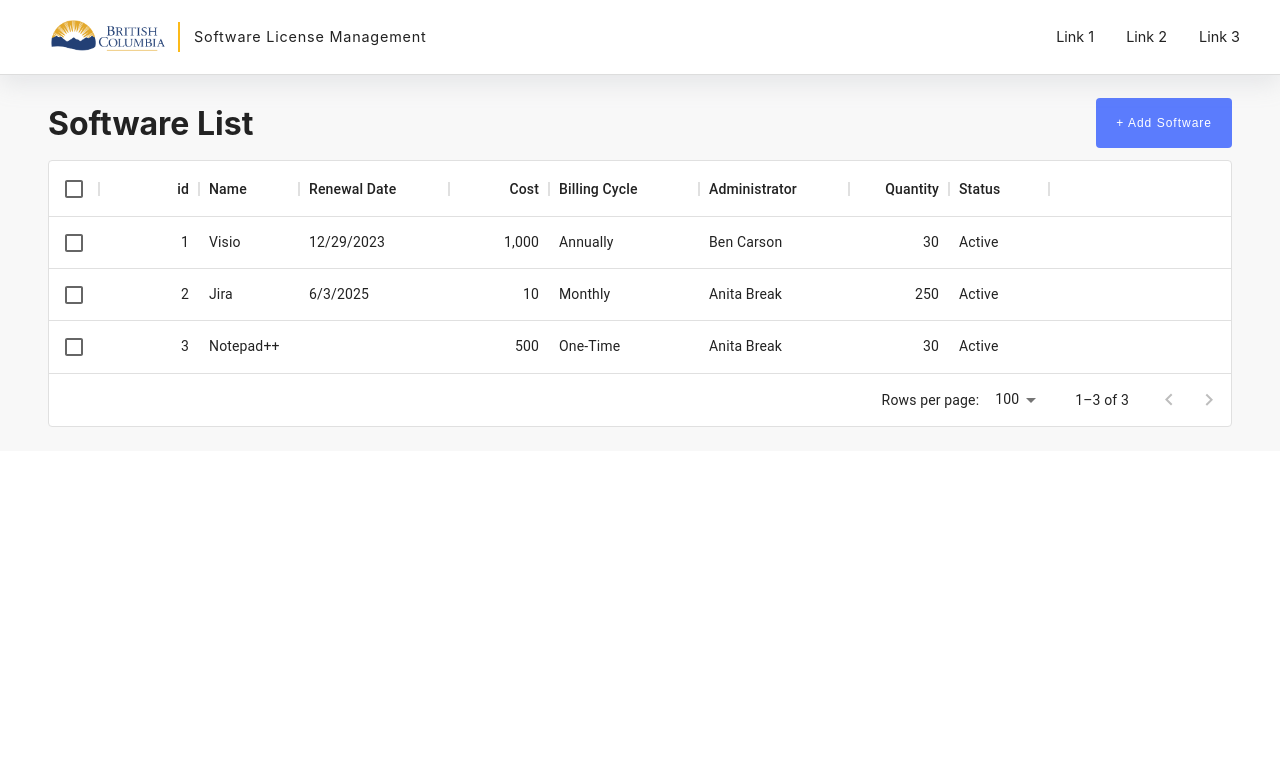
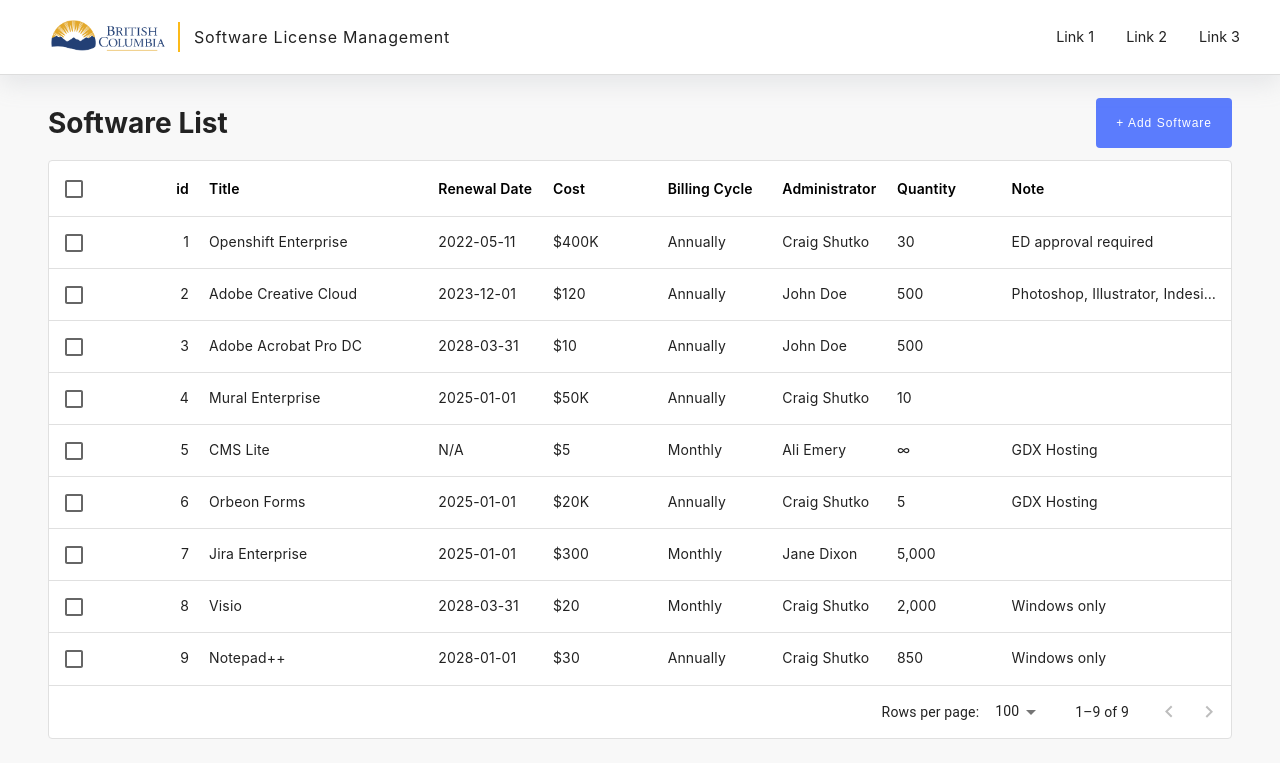
Before and after one commit to bcgov/citz-imb-slam-app, a Next.js app: page / in a window 1280 px wide. Shown: the top 778 px of the page. Built offline with nearby package versions, Linux system fonts and the light colour scheme.

Commit message:
Data table UI Part 1

```diff
--- a/components/common/TableGrid.jsx
+++ b/components/common/TableGrid.jsx
@@ -3,7 +3,6 @@
 import { Alert, AlertTitle } from '@mui/material';
 import React, { useMemo } from 'react';
 import { useQuery } from 'react-query';
-// import { getData } from './getData';
 import { DataGrid, GridColDef } from '@mui/x-data-grid';
 
 
@@ -43,6 +42,7 @@
 				autoHeight={true}
 				loading={isLoading}
 				checkboxSelection={true}
+				disableColumnMenu={true}
 				sx={{
 					boxShadow: 0,
 					backgroundColor: '#fff',
--- a/components/layout/Toolbar.jsx
+++ b/components/layout/AppHeader.jsx
@@ -1,9 +1,9 @@
 import React from 'react'
 import Button from "../common/Button"
 
-export const Toolbar = () => {
+export const AppHeader = () => {
     return (
-        <div className="app-toolbar">
+        <div className="app-header">
             <div className="block-title">
                 <h1>Software List</h1>
             </div>
--- a/pages/index.js
+++ b/pages/index.js
@@ -1,13 +1,13 @@
 import { Header } from "../components/layout/Header";
 import { SoftwareList } from "../components/layout/SoftwareList";
-import {Toolbar} from "../components/layout/Toolbar"
+import {AppHeader} from "../components/layout/AppHeader"
 
 export default function Home() {
   return (
     <>
       <Header />
       <div className="app">
-        <Toolbar />
+        <AppHeader />
         <SoftwareList />
       </div>
     </>
--- a/software.mockdata.json
+++ b/software.mockdata.json
@@ -7,78 +7,138 @@
       "type": "number"
     },
     {
-      "field": "Name",
-      "headerName": "Name",
+      "field": "Title",
+      "headerName": "Title",
       "type": "string",
-      "width": 100
+      "min-width": 250,
+      "flex": 1
     },
     {
       "field": "RenewalDate",
       "headerName": "Renewal Date",
       "type": "date",
-      "width": 150
+      "flex": 0.5,
+      "align": "left"
     },
     {
       "field": "Cost",
       "headerName": "Cost",
       "type": "number",
-      "width": 100
+      "flex": 0.5,
+      "headerAlign": "left",
+      "align": "left"
     },
     {
       "field": "BillingCycle",
       "headerName": "Billing Cycle",
       "type": "string",
-      "width": 150
+      "flex": 0.5
     },
     {
       "field": "Administrator",
       "headerName": "Administrator",
       "type": "string",
-      "width": 150
+      "flex": 0.5
     },
     {
       "field": "Quantity",
       "headerName": "Quantity",
       "type": "number",
-      "width": 100
+      "headerAlign": "left",
+      "align": "left",
+      "flex": 0.5
     },
     {
-      "field": "Status",
-      "headerName": "Status",
+      "field": "Note",
+      "headerName": "Note",
       "type": "string",
-      "width": 100
+      "min-width": 300,
+      "flex": 1
     }
   ],
   "rows": [
     {
     "id": 1,
-      "Name": "Visio",
-      "RenewalDate": "12/29/2023",
-      "Cost": 1000,
+    "Title": "Openshift Enterprise",
+    "RenewalDate": "2022-05-11",
+    "Cost": "$400K",
     "BillingCycle": "Annually",
-      "Administrator": "Ben Carson",
-      "Quantity": 30,
-      "Status": "Active"
-    },
-    {
+    "Administrator": "Craig Shutko",
+    "Quantity": "30",
+    "Note": "ED approval required"
+  }, {
     "id": 2,
-      "Name": "Jira",
-      "RenewalDate": "6/3/2025",
-      "Cost": 10,
+    "Title": "Adobe Creative Cloud",
+    "RenewalDate": "2023-12-01",
+    "Cost": "$120",
+    "BillingCycle": "Annually",
+    "Administrator": "John Doe",
+    "Quantity": "500",
+    "Note": "Photoshop, Illustrator, Indesign, XD"
+  }, {
+    "id": 3,
+    "Title": "Adobe Acrobat Pro DC",
+    "RenewalDate": "2028-03-31",
+    "Cost": "$10",
+    "BillingCycle": "Annually",
+    "Administrator": "John Doe",
+    "Quantity": "500",
+    "Note": ""
+  }, {
+    "id": 4,
+    "Title": "Mural Enterprise",
+    "RenewalDate": "2025-01-01",
+    "Cost": "$50K",
+    "BillingCycle": "Annually",
+    "Administrator": "Craig Shutko",
+    "Quantity": "10",
+    "Note": ""
+  }, {
+    "id": 5,
+    "Title": "CMS Lite",
+    "RenewalDate": "N/A",
+    "Cost": "$5",
     "BillingCycle": "Monthly",
-      "Administrator": "Anita Break",
-      "Quantity": 250,
-      "Status": "Active"
-    },
-    {
-      "id": 3,
-      "Name": "Notepad++",
-      "RenewalDate": "",
-      "Cost": 500,
-      "BillingCycle": "One-Time",
-      "Administrator": "Anita Break",
-      "Quantity": 30,
-      "Status": "Active"
+    "Administrator": "Ali Emery",
+    "Quantity": "∞",
+    "Note": "GDX Hosting"
+  }, {
+    "id": 6,
+    "Title": "Orbeon Forms",
+    "RenewalDate": "2025-01-01",
+    "Cost": "$20K",
+    "BillingCycle": "Annually",
+    "Administrator": "Craig Shutko",
+    "Quantity": "5",
+    "Note": "GDX Hosting"
+  }, {
+    "id": 7,
+    "Title": "Jira Enterprise",
+    "RenewalDate": "2025-01-01",
+    "Cost": "$300",
+    "BillingCycle": "Monthly",
+    "Administrator": "Jane Dixon",
+    "Quantity": "5,000",
+    "Note": ""
+  }, {
+    "id": 8,
+    "Title": "Visio",
+    "RenewalDate": "2028-03-31",
+    "Cost": "$20",
+    "BillingCycle": "Monthly",
+    "Administrator": "Craig Shutko",
+    "Quantity": "2,000",
+    "Note": "Windows only"
+  }, {
+    "id": 9,
+    "Title": "Notepad++",
+    "RenewalDate": "2028-01-01",
+    "Cost": "$30",
+    "BillingCycle": "Annually",
+    "Administrator": "Craig Shutko",
+    "Quantity": "850",
+    "Note": "Windows only"
   }
 ]
+
 }
--- a/styles/scss/base/_variables.scss
+++ b/styles/scss/base/_variables.scss
@@ -1,3 +1,3 @@
-$primary-color: rgb(175, 40, 40);
+
 
 $shadow: rgba(149, 157, 165, 0.2) 0px 8px 24px;
--- a/styles/scss/components/_colors.scss
+++ b/styles/scss/components/_colors.scss
@@ -25,7 +25,7 @@
     --input-background: #393939;
     --blockquote-background-color: rgba(0, 0, 0, 0.4);
     --blockquote-color: var(--dark-font-color);
-    --black: #111;
+    --black: #000;
     --white: #fff;
     --inline-code-background-color: rgba(255, 255, 255, 0.08);
     --inline-code-color: #b3b9c5;
--- a/styles/scss/components/_navigation.scss
+++ b/styles/scss/components/_navigation.scss
@@ -24,7 +24,7 @@
     float: right;
     font-weight: 400;
     letter-spacing: 0.8px;
-    font-size: 0.9rem;
+    font-size: 1rem;
     padding: 0px 14px;
     margin: 13px 2px;
     // color: var(--primary);
@@ -76,3 +76,84 @@
         }
     }
 }
+
+
+
+
+
+
+
+  .nav button {
+    position: relative;
+    display: flex;
+    align-items: center;
+    justify-content: space-between;
+    gap: 0.5rem;
+    padding: 0.5rem;
+    border: none;
+    background: transparent;
+    color: var(--font-color);
+    cursor: pointer;
+    line-height: 0;
+    font-weight: 500;
+  }
+
+  .nav button:hover {
+    background: var(--navbar-color-hover);
+    color: var(--bright-font-color);
+  }
+
+  .nav button:focus {
+    outline: none;
+  }
+
+  .nav button:focus-visible {
+    outline: 3px solid var(--primary);
+  }
+
+  .nav button span {
+    font-size: 0.9rem;
+  }
+
+  .nav button svg rect {
+    fill: var(--font-color);
+  }
+
+  .nav nav {
+    display: flex;
+    align-items: center;
+    justify-content: center;
+    gap: 0.6rem;
+    height: 100%;
+  }
+
+  .nav nav a {
+    display: flex;
+    align-items: center;
+    justify-content: center;
+    color: var(--font-color);
+    gap: 0.4rem;
+    font-size: 0.9rem;
+    padding: 0.5rem;
+    border-radius: 8px;
+    font-weight: 500;
+    line-height: 1.1;
+  }
+
+  .nav nav a.active {
+    color: var(--bright-font-color);
+  }
+
+  .nav nav a.brand {
+    font-size: 1rem;
+    font-weight: 600;
+  }
+
+  .nav nav a.brand span {
+    white-space: nowrap;
+  }
+
+  .nav nav a:hover {
+    color: var(--bright-font-color);
+    background: var(--navbar-color-hover);
+  }
--- a/styles/scss/components/_sections.scss
+++ b/styles/scss/components/_sections.scss
@@ -7,8 +7,9 @@
     margin-top: 74px;
     padding: 1.5rem 3rem;
     background-color: var(--light-background-color);
+    font-family: var(--heading-font-family);
 
-    &-toolbar{
+    &-header{
         align-items: center;
         display: flex;
         margin-bottom: 12px;
@@ -21,7 +22,7 @@
 
     &-title {
         width: 50%;
-        font-size: 2rem;
+        font-size: 1.75rem;
         font-family: var(--heading-font-family);
     }
     &-button {
@@ -30,3 +31,28 @@
     }
 
 }
+
+.MuiDataGrid-root {
+    font-family: var(--body-font-family) !important;
+}
+
+.MuiDataGrid-columnHeaderTitle {
+    font-weight: 600 !important;
+    color: var(--black);
+}
+
+.MuiDataGrid-columnSeparator {
+    display: none !important;
+}
+
+.MuiDataGrid-columnHeaderTitleContainer {
+    padding: 0 !important;
+}
+
+.MuiDataGrid-cell, .MuiDataGrid-columnHeader{
+
+    &:focus, &:focus-within {
+        outline: none !important;
+    }
+
+}
```
Lines whose indentation alone changed are shown as unchanged.
